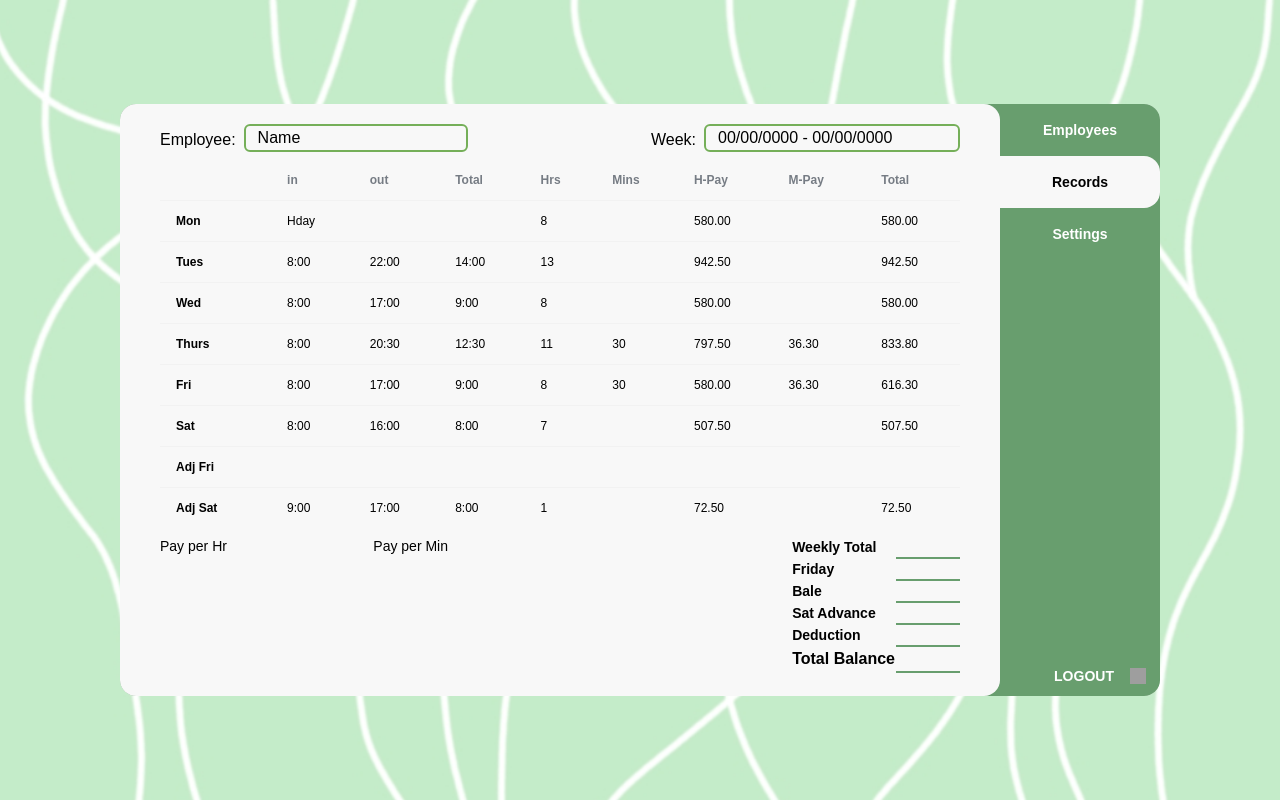
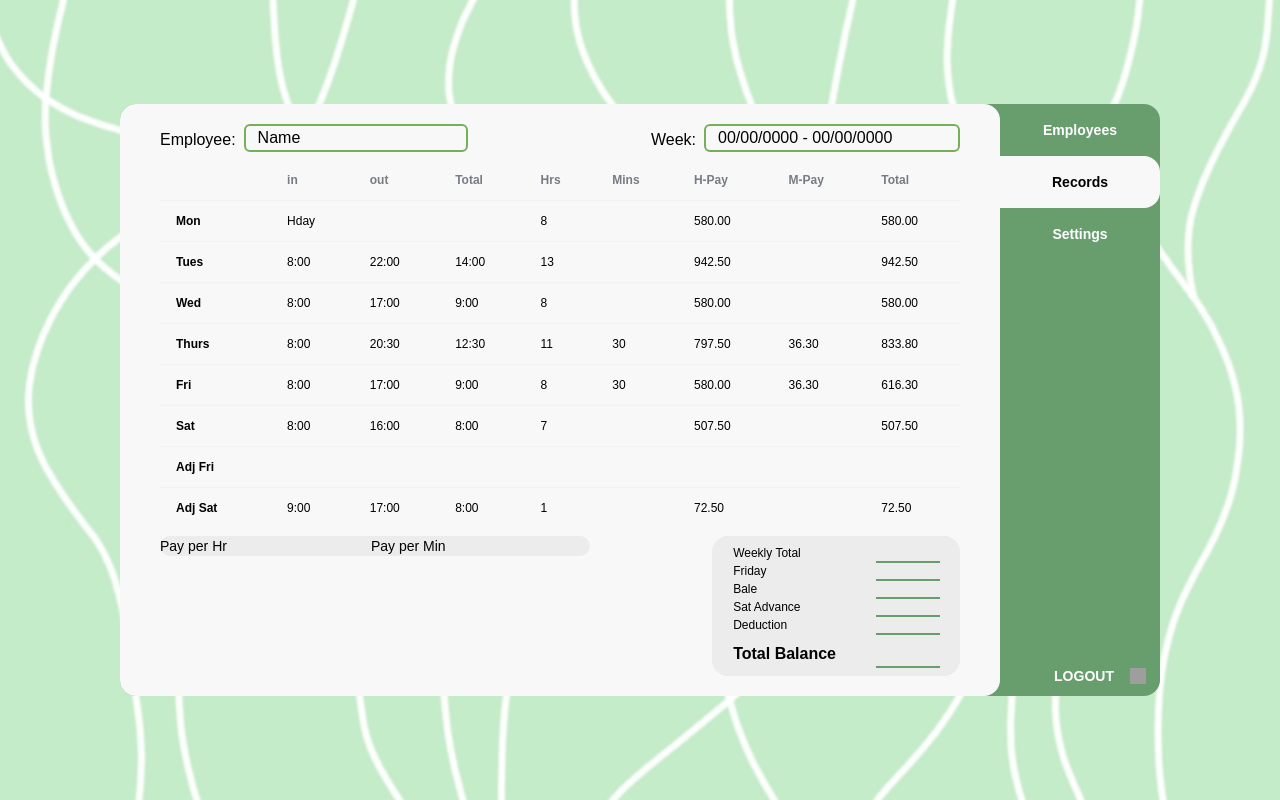
Before and after one commit to kiefferdy/ga-payroll-system, a Nuxt app: page /records in a window 1280 px wide. Built offline with nearby package versions, Linux system fonts and the light colour scheme; no server answers; grey boxes are pictures that could not be loaded.

Commit message:
Fix summary report

```diff
--- a/pages/records.vue
+++ b/pages/records.vue
@@ -134,37 +134,37 @@
          </div>
          <div class="card card-side justify-between mx-10">
             <div>
-               <div class="text-sm card card-side w-72 justify-between">
-                  <p>Pay per Hr</p>
-                  <p>Pay per Min</p>
+               <div class="text-sm card card-side justify-between bg-off_white">
+                  <p class="pe-36">Pay per Hr</p>
+                  <p class="pe-36">Pay per Min</p>
                </div>
 
             </div>
-            <div>
-               <table class="text-left text-sm">
+            <div class="card px-5 py-2 bg-off_white">
+               <table class="text-left text-xs">
                   <tbody>
                      <tr>
-                        <th>Weekly Total</th>
+                        <th class="font-normal">Weekly Total</th>
                         <td class="w-16 border-b-2 border-dark_green"></td>
                      </tr>
                      <tr>
-                        <th>Friday</th>
+                        <th class="font-normal">Friday</th>
                         <td class="w-16 border-b-2 border-dark_green"></td>
                      </tr>
                      <tr>
-                        <th>Bale</th>
+                        <th class="font-normal">Bale</th>
                         <td class="w-16 border-b-2 border-dark_green"></td>
                      </tr>
                      <tr>
-                        <th>Sat Advance</th>
+                        <th class="font-normal">Sat Advance</th>
                         <td class="w-16 border-b-2 border-dark_green"></td>
                      </tr>
                      <tr>
-                        <th>Deduction</th>
+                        <th class="font-normal">Deduction</th>
                         <td class="w-16 border-b-2 border-dark_green"></td>
                      </tr>
                      <tr class="text-base">
-                        <th>Total Balance</th>
+                        <th class="pe-10 pt-2">Total Balance</th>
                         <td class="w-16 border-b-2 border-dark_green ms-20"></td>
                      </tr>
                   </tbody>
```
